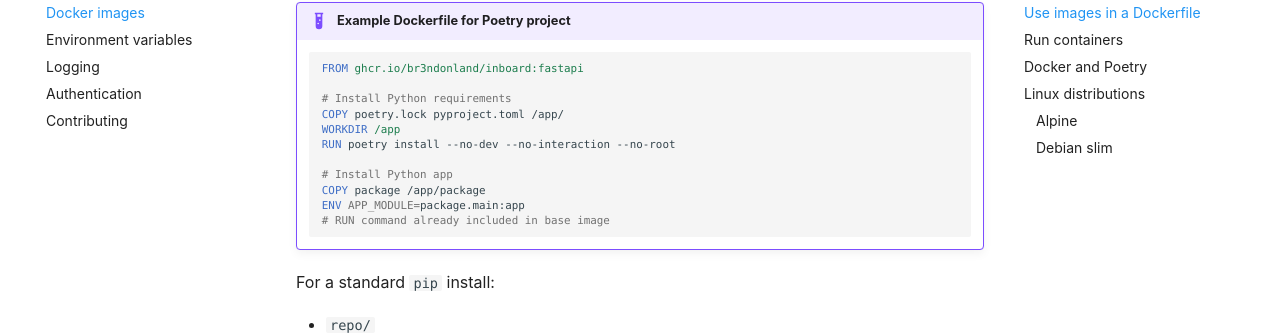
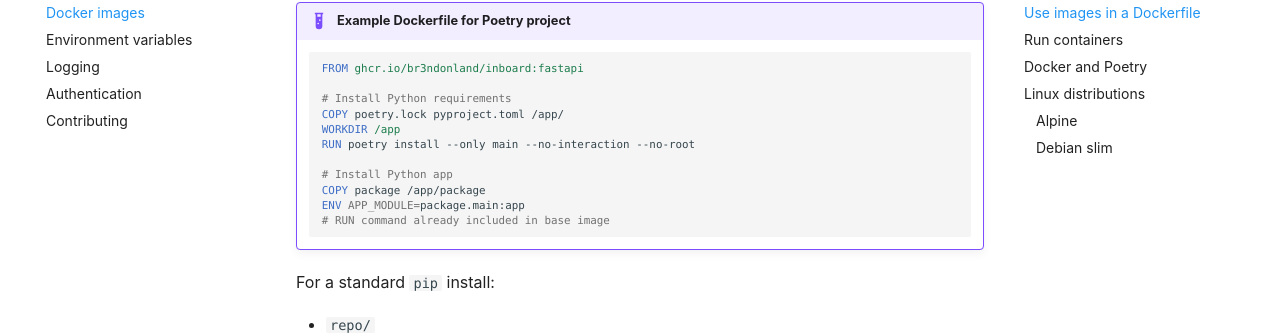
Before and after one commit to br3ndonland/inboard, an MkDocs documentation site: the page built from docs/docker.md, in a window 1280 px wide and 900 px high, scrolled down 1956 px. Shown: the part 122-457 px from the top of the window. Built offline with MkDocs 1.6.1 and Material for MkDocs 9.7.7, drawn with Linux system fonts in a browser that asks for light colours; comment, search, counter and statistics services are not loaded; some of the changed text lies outside the part shown.

Commit message:
Update poetry --no-dev syntax to --only main

```diff
--- a/docs/docker.md
+++ b/docs/docker.md
@@ -98,7 +98,7 @@ The _Dockerfile_ could look like this:
     # Install Python requirements
     COPY poetry.lock pyproject.toml /app/
     WORKDIR /app
-    RUN poetry install --no-dev --no-interaction --no-root
+    RUN poetry install --only main --no-interaction --no-root
 
     # Install Python app
     COPY package /app/package
@@ -256,7 +256,7 @@ The basic build dependencies used by inboard include `gcc`, `libc-dev`, and `mak
         build-base freetype-dev gcc libc-dev libpng-dev make openblas-dev postgresql-dev
     fi
 
-    poetry install --no-dev --no-interaction --no-root
+    poetry install --only main --no-interaction --no-root
 
     if [ "$ID" = "alpine" ]; then
       apk del .build-project
@@ -309,7 +309,7 @@ A _Dockerfile_ equivalent to the Alpine Linux example might look like the follow
         gcc libc-dev make wget
     fi
 
-    poetry install --no-dev --no-interaction --no-root
+    poetry install --only main --no-interaction --no-root
 
     if [ "$ID" = "debian" ] && echo "$INBOARD_DOCKER_TAG" | grep -q "slim"; then
       apt-get purge --auto-remove -qy \
```
Also changed, not shown: 1 other file.
